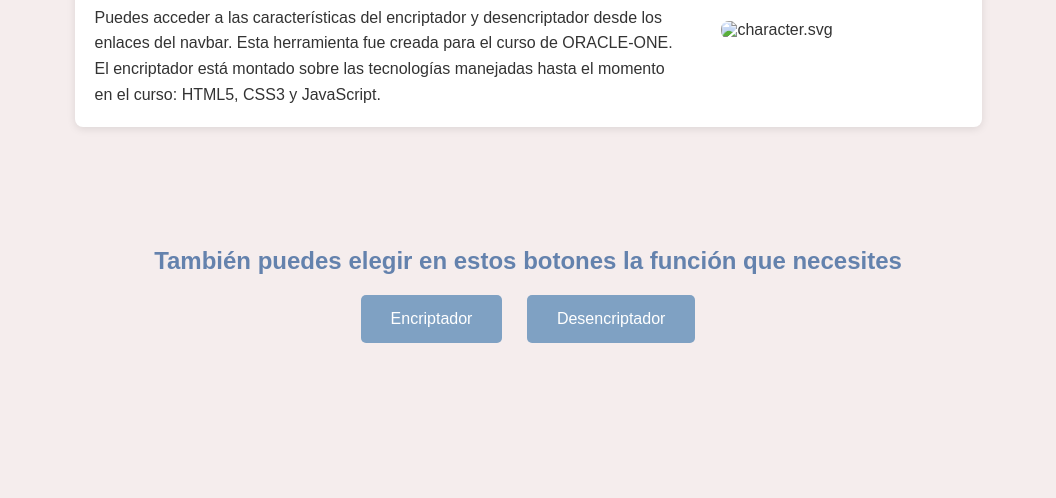
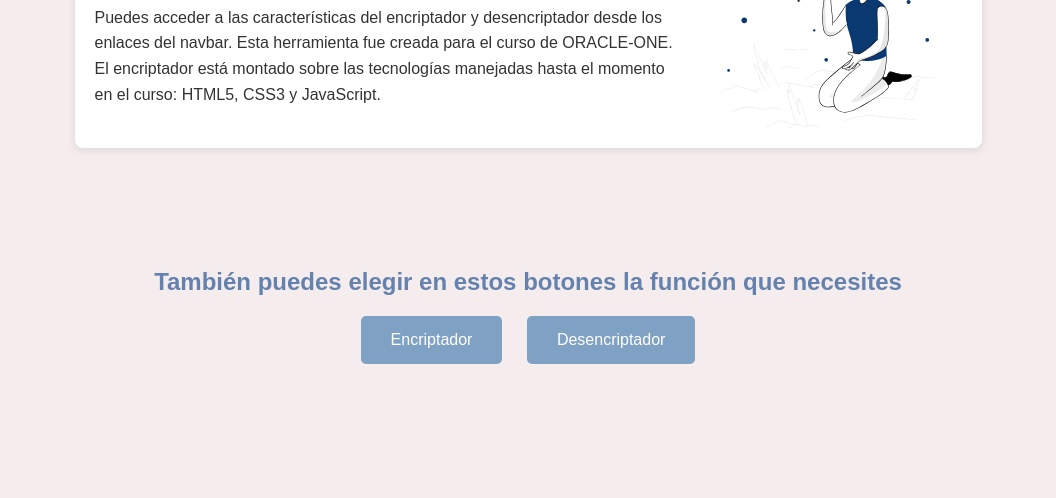
Before and after one commit to JuanCMPDev/encriptador-de-textos, a plain HTML site: page index.html in a window 1280 px wide. Shown: the part 302-800 px from the top of the page, without its empty margins (112-1168 px from the left). Drawn offline with Linux system fonts and the light colour scheme; the site is published under a folder, as on GitHub Pages, so addresses that start at the root find nothing.

Commit message:
Update index.html

```diff
--- a/index.html
+++ b/index.html
@@ -39,7 +39,7 @@
           <h1>Encriptador de texto</h1>
           <p>Puedes acceder a las características del encriptador y desencriptador desde los enlaces del navbar. Esta herramienta fue creada para el curso de ORACLE-ONE. El encriptador está montado sobre las tecnologías manejadas hasta el momento en el curso: HTML5, CSS3 y JavaScript.</p>
         </div>
-        <img src="/assets/images/index-character.svg" alt="character.svg">
+        <img src="assets/images/index-character.svg" alt="character.svg">
       </section>
       <section class="content-buttons">
         <h1>También puedes elegir en estos botones la función que necesites</h1>
```
